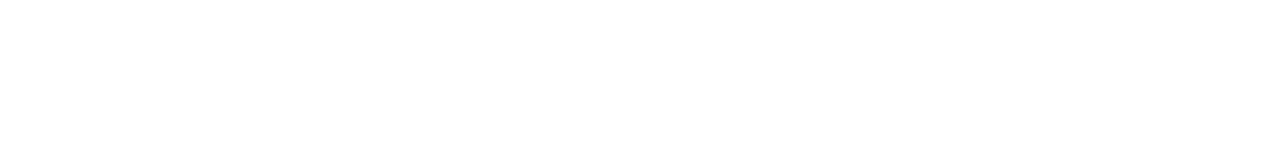
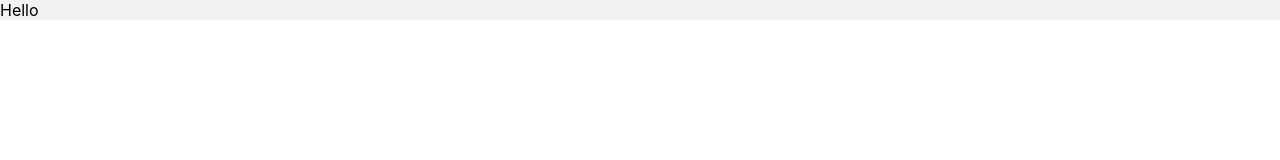
Before and after one commit to diegoguardiola/Milestone-Project-3, a React (Create React App) app in the folder front-end/: page /Tracker in a window 1280 px wide. Shown: the top 160 px of the page. Built offline with nearby package versions, Linux system fonts and the light colour scheme.

Commit message:
Added axios and added skeleton for text

```diff
--- a/front-end/package.json
+++ b/front-end/package.json
@@ -6,6 +6,7 @@
     "@testing-library/jest-dom": "^5.16.5",
     "@testing-library/react": "^13.4.0",
     "@testing-library/user-event": "^13.5.0",
+    "axios": "^1.4.0",
     "react": "^18.2.0",
     "react-dom": "^18.2.0",
     "react-router-dom": "^6.11.1",
--- a/front-end/src/pages/Tracker.js
+++ b/front-end/src/pages/Tracker.js
@@ -3,7 +3,8 @@
 export default function Tracker() {
   return (
     <div className='main'>
-        <div>
+        Hello
+        <div id='formbox'>
             <form>
 
             </form>
--- a/front-end/src/scss/tracker.scss
+++ b/front-end/src/scss/tracker.scss
@@ -1,5 +1,9 @@
 @import "colors";
+@import "utilities";
 
 .main{
     background-color: $primarybackground;
 }
+#formbox{
+    @include setcenter;
+}
```
Also changed, not shown: 1 other file (tests, documents, lock files or other folders).
